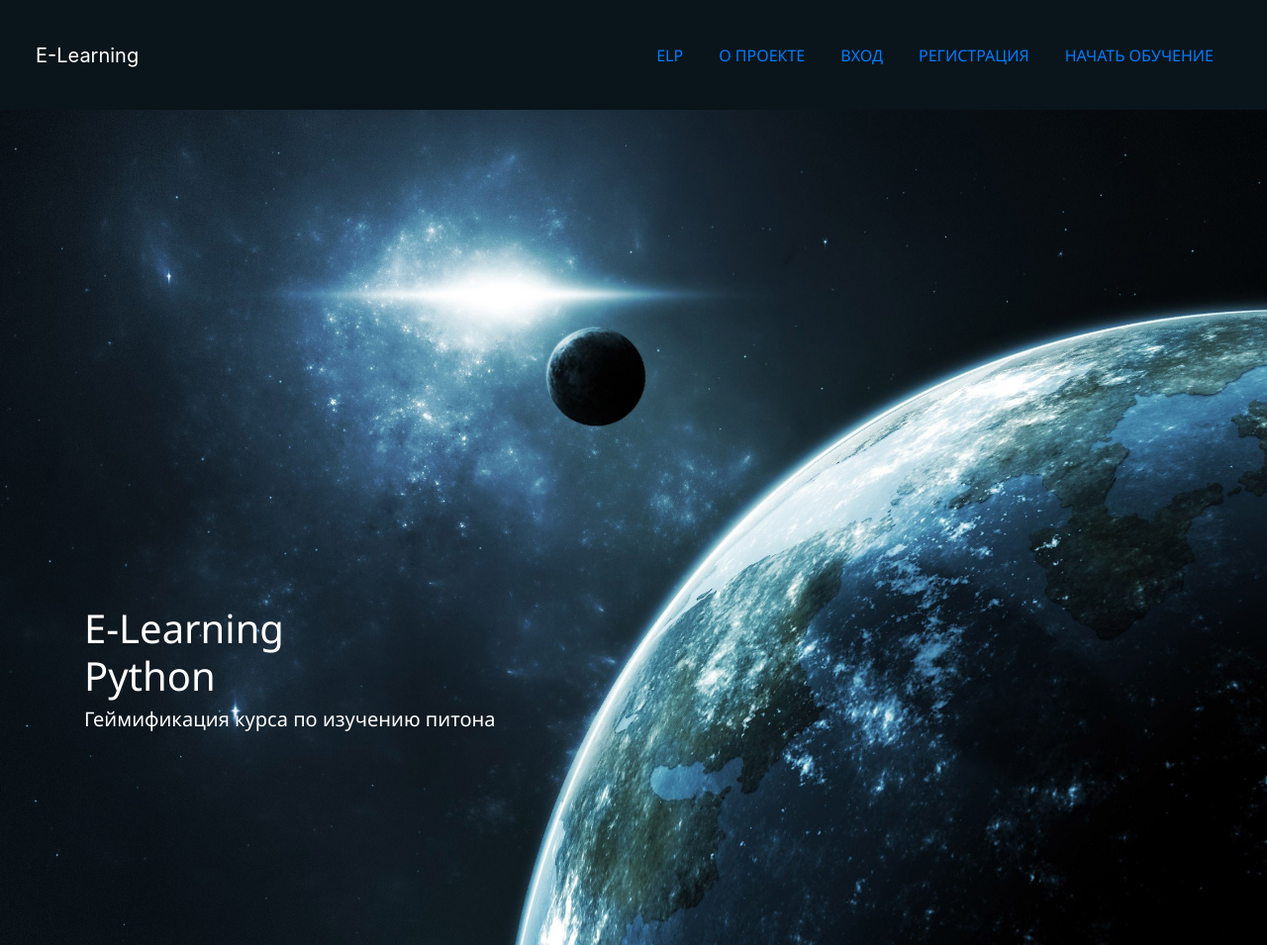
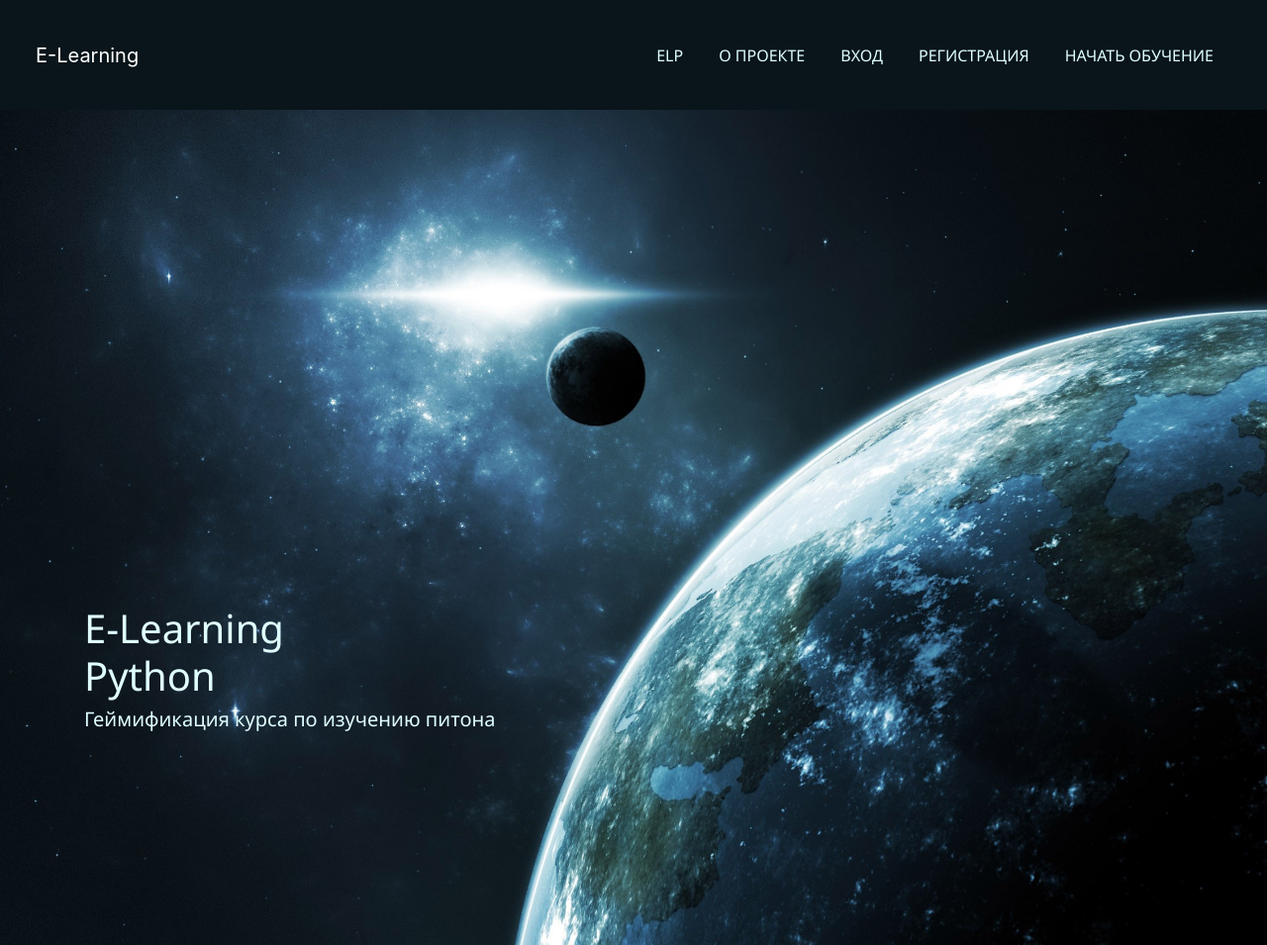
Before and after one commit to python-am-cp/E-Learning, a Django app: template application/templates/application/front_S/index.html in a window 1280 px wide. Shown: the whole page at 99% size. Run offline with Django 3.2, Linux system fonts and the light colour scheme; the template is opened without the code that fills it, so the values that code supplies are empty; some libraries are stand-ins or nearby versions.

Commit message:
Change font color

```diff
--- a/application/templates/application/front_S/index.html
+++ b/application/templates/application/front_S/index.html
@@ -9,25 +9,25 @@
 </head>
 <body>
     <header class="header navbar-fixed-top">
-    <nav class="navbar navbar-expand-sm "> <!--navbar-dark bg-dark -->
+    <nav class="navbar navbar-expand-sm" > <!--navbar-dark bg-dark -->
         <a href="#" class="navbar-brand"> E-Learning </a>
         <button type="button" class="navbar-toggle collapsed" data-toggle="collapse" data-target="#navbarMenu">
             <span class="navbar-toggle-icon"></span>
         </button>
         <div class="collapse navbar-collapse nav-collapse" id ="navbarMenu"></div>
         <ul class="nav navbar-nav ml-auto">
-            <li class="nav-item"><a class="nav-link" href="#">ELP</a></li>
-            <li class="nav-item"><a class="nav-link" href="#">О ПРОЕКТЕ</a></li>
-            <li class="nav-item"><a class="nav-link" href="#">ВХОД</a></li>
-            <li class="nav-item"><a class="nav-link" href="#">РЕГИСТРАЦИЯ</a></li>
-            <li class="nav-item"><a class="nav-link" href="#">НАЧАТЬ ОБУЧЕНИЕ</a></li>
+            <li class="nav-item"><a class="nav-link" href="#"><FONT COLOR = #E0FFFF>ELP</FONT></a></li>
+            <li class="nav-item"><a class="nav-link" href="#"><FONT COLOR = #E0FFFF>О ПРОЕКТЕ</FONT></a></li>
+            <li class="nav-item"><a class="nav-link" href="#"><FONT COLOR = #E0FFFF>ВХОД</FONT></a></li>
+            <li class="nav-item"><a class="nav-link" href="#"><FONT COLOR = #E0FFFF>РЕГИСТРАЦИЯ</FONT></a></li>
+            <li class="nav-item"><a class="nav-link" href="#"><FONT COLOR = #E0FFFF>НАЧАТЬ ОБУЧЕНИЕ</FONT></a></li>
         </ul>
     </nav>
 </header>
     <div class="promo-block"  data-image-src="img/im1.jpg">
 
             <div class="container">
-                <div class="row">
+                <div class="row align-items-center">
                     <div class="col-sm-6">
                         <div class="promo-block-divider">
                             <h1 class="promo-block-title">E-Learning <br/> Python</h1>
--- a/application/templates/application/front_S/style.css
+++ b/application/templates/application/front_S/style.css
@@ -53,11 +53,13 @@ body {
     background: url(img/im1.jpg) center center no-repeat;
     background-size: cover;
     padding: 500px 0 200px;
+
 }
 
 .promo-block-divider{
-    color: #FFFFFF;
+    color: #E0FFFF;
 }
+
 .textarea {
 
     width: 350px;
```
